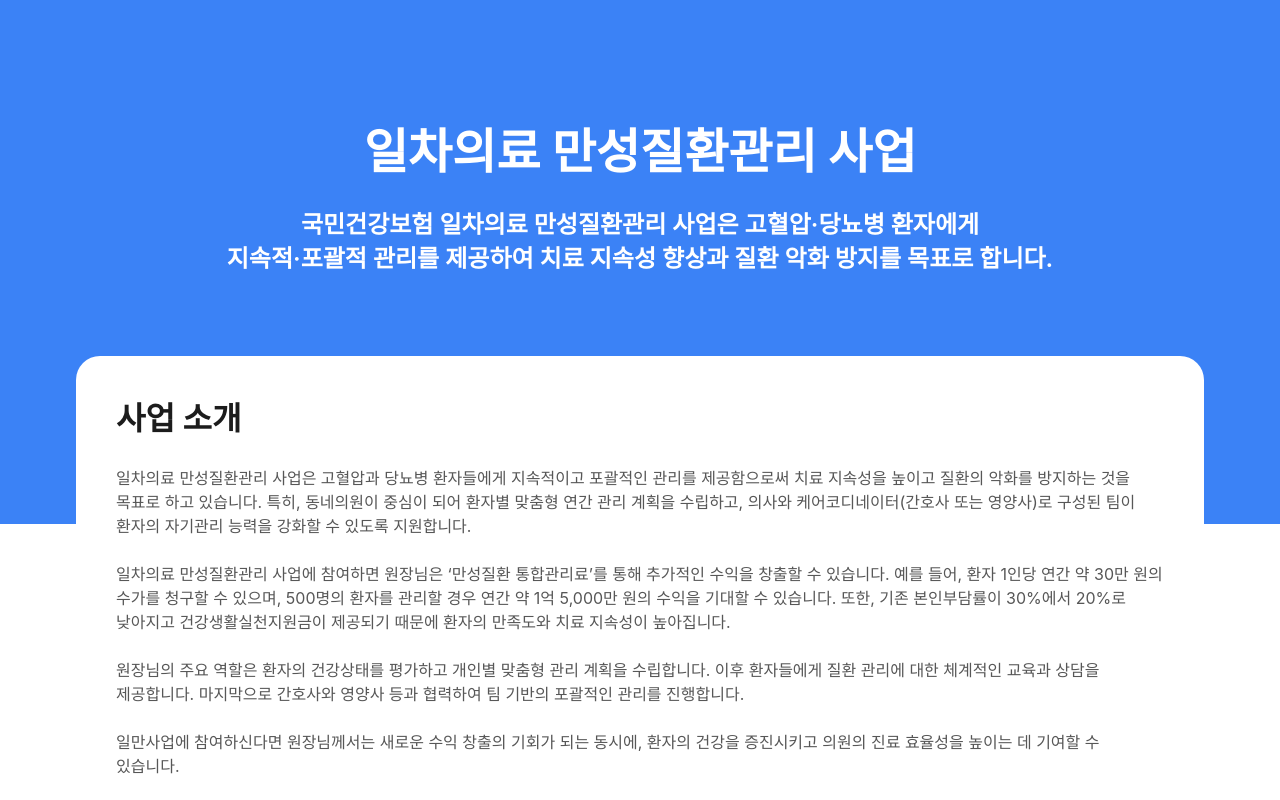
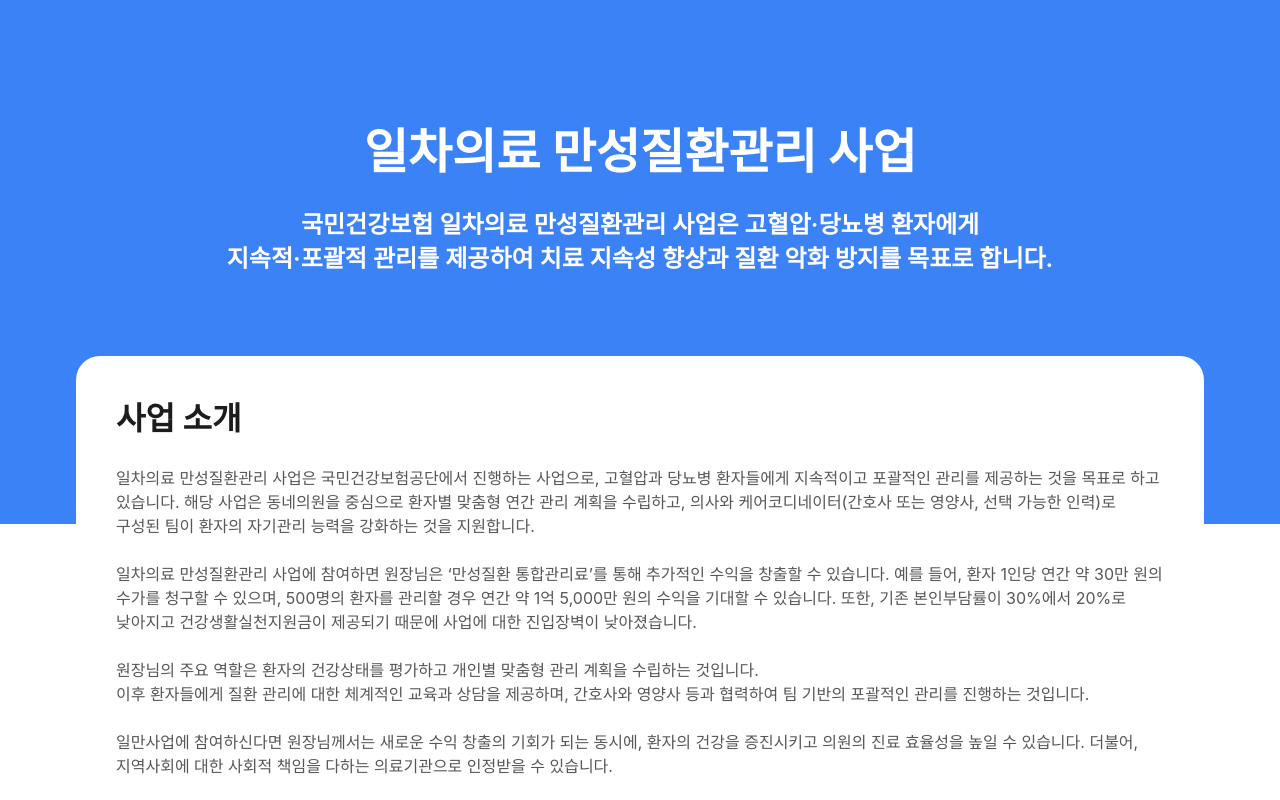
Before and after one commit to Leonamin/ilman-business, a Nuxt app: page /explanation in a window 1280 px wide. Shown: the top 800 px of the page. Built offline with nearby package versions, Linux system fonts and the light colour scheme; a web font is replaced by a local one.

Commit message:
# EDIT - 워딩 변경

```diff
--- a/pages/explanation.vue
+++ b/pages/explanation.vue
@@ -29,15 +29,14 @@
   ],
 });
 
-const introduction = "일차의료 만성질환관리 사업은 고혈압과 당뇨병 환자들에게 지속적이고 포괄적인 관리를 제공함으로써 치료 지속성을 높이고 질환의 악화를 방지하는 것을 목표로 하고 있습니다. 특히, 동네의원이 중심이 되어 환자별 맞춤형 연간 관리 계획을 수립하고, 의사와 케어코디네이터(간호사 또는 영양사)로 구성된 팀이 환자의 자기관리 능력을 강화할 수 있도록 지원합니다.\n" +
+const introduction = "일차의료 만성질환관리 사업은 국민건강보험공단에서 진행하는 사업으로, 고혈압과 당뇨병 환자들에게 지속적이고 포괄적인 관리를 제공하는 것을 목표로 하고 있습니다. 해당 사업은 동네의원을 중심으로 환자별 맞춤형 연간 관리 계획을 수립하고, 의사와 케어코디네이터(간호사 또는 영양사, 선택 가능한 인력)로 구성된 팀이 환자의 자기관리 능력을 강화하는 것을 지원합니다.\n" +
     "\n" +
-    "일차의료 만성질환관리 사업에 참여하면 원장님은 ‘만성질환 통합관리료’를 통해 추가적인 수익을 창출할 수 있습니다. 예를 들어, 환자 1인당 연간 약 30만 원의 수가를 청구할 수 있으며, 500명의 환자를 관리할 경우 연간 약 1억 5,000만 원의 수익을 기대할 수 있습니다. 또한, 기존 본인부담률이 30%에서 20%로 낮아지고 건강생활실천지원금이 제공되기 때문에 환자의 만족도와 치료 지속성이 높아집니다.\n" +
+    "일차의료 만성질환관리 사업에 참여하면 원장님은 ‘만성질환 통합관리료’를 통해 추가적인 수익을 창출할 수 있습니다. 예를 들어, 환자 1인당 연간 약 30만 원의 수가를 청구할 수 있으며, 500명의 환자를 관리할 경우 연간 약 1억 5,000만 원의 수익을 기대할 수 있습니다. 또한, 기존 본인부담률이 30%에서 20%로 낮아지고 건강생활실천지원금이 제공되기 때문에 사업에 대한 진입장벽이 낮아졌습니다.\n" +
     "\n" +
-    "원장님의 주요 역할은 환자의 건강상태를 평가하고 개인별 맞춤형 관리 계획을 수립합니다. " +
-    "이후 환자들에게 질환 관리에 대한 체계적인 교육과 상담을 제공합니다. " +
-    "마지막으로 간호사와 영양사 등과 협력하여 팀 기반의 포괄적인 관리를 진행합니다.\n" +
+    "원장님의 주요 역할은 환자의 건강상태를 평가하고 개인별 맞춤형 관리 계획을 수립하는 것입니다.\n" +
+    "이후 환자들에게 질환 관리에 대한 체계적인 교육과 상담을 제공하며, 간호사와 영양사 등과 협력하여 팀 기반의 포괄적인 관리를 진행하는 것입니다.\n" +
     "\n" +
-    "일만사업에 참여하신다면 원장님께서는 새로운 수익 창출의 기회가 되는 동시에, 환자의 건강을 증진시키고 의원의 진료 효율성을 높이는 데 기여할 수 있습니다."
+    "일만사업에 참여하신다면 원장님께서는 새로운 수익 창출의 기회가 되는 동시에, 환자의 건강을 증진시키고 의원의 진료 효율성을 높일 수 있습니다. 더불어, 지역사회에 대한 사회적 책임을 다하는 의료기관으로 인정받을 수 있습니다."
 
 // 목업 데이터
 const news = ref<NewsModel[]>([
--- a/src/2_view/1_index/1_section/4_ProfitCalculatorSection.vue
+++ b/src/2_view/1_index/1_section/4_ProfitCalculatorSection.vue
@@ -149,7 +149,7 @@
 });
 
 const badgeColorPreset = computed(() => {
-  return useImFine.value ? 'blue' : 'red';
+  return useImFine.value ? 'red' : 'blue';
 });
 
 const 손해_절댓값 = (손해: number): number => {
```
